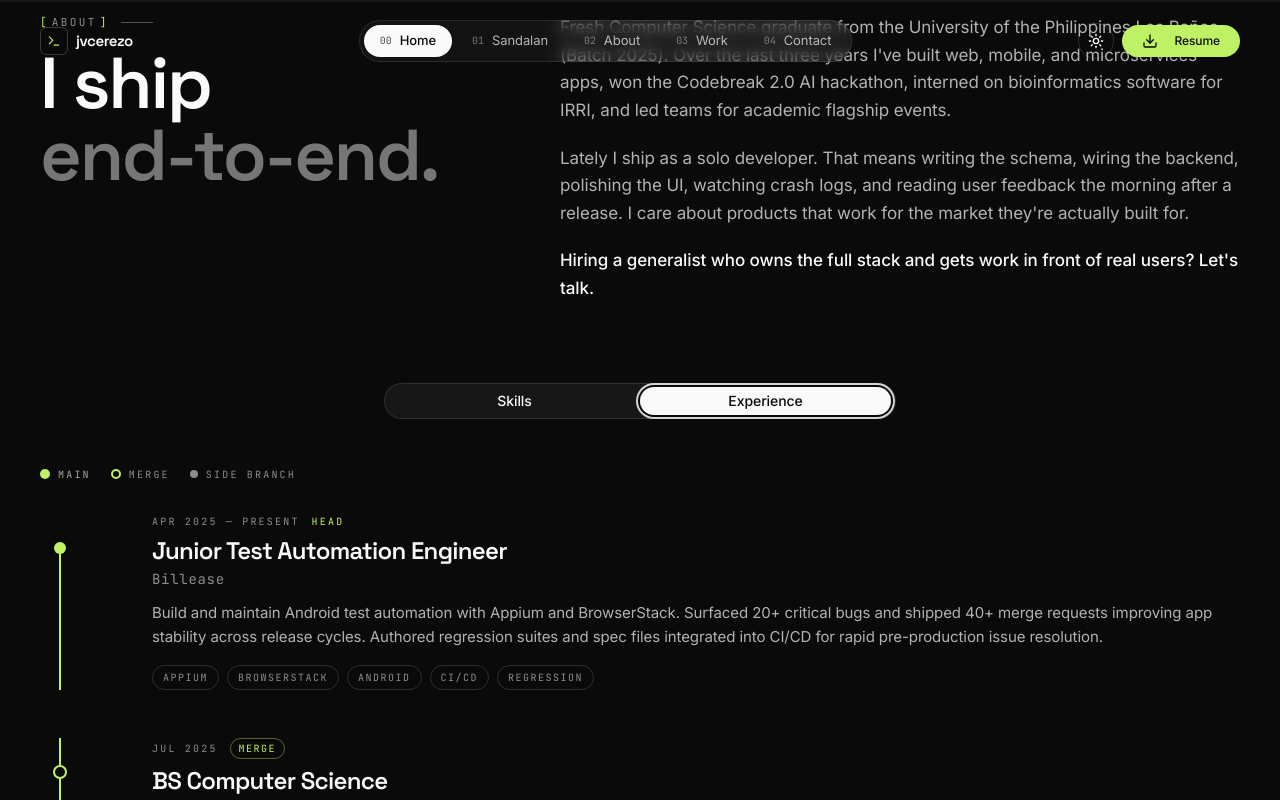
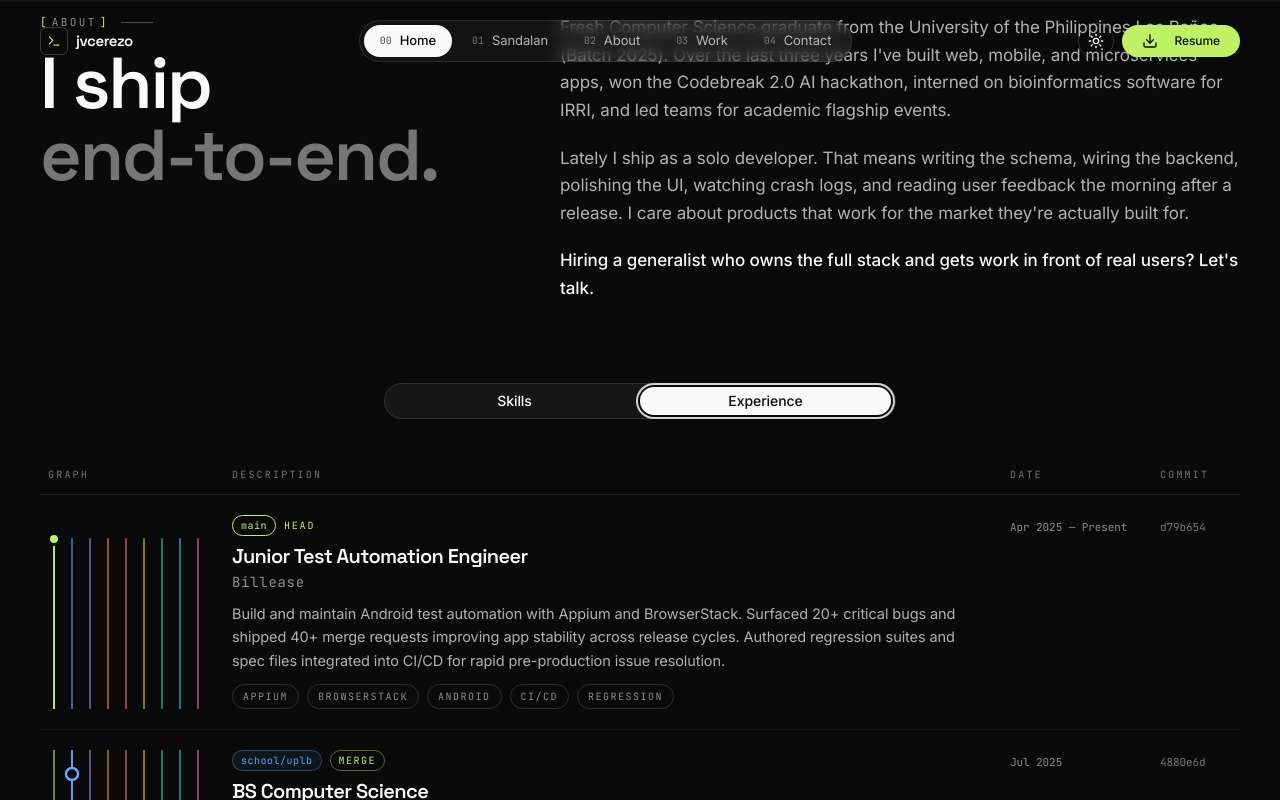
Before and after one commit to jvcerezo/portfolio, a React (Vite) app: page / in a window 1280 px wide. Both pictures are taken after a click on the tab "Experience". Shown: the part 3669-4469 px from the top of the page. Built offline with nearby package versions, Linux system fonts and the light colour scheme.

Commit message:
experience as multi-lane git graph with table layout

```diff
--- a/src/App.tsx
+++ b/src/App.tsx
@@ -378,23 +378,47 @@ const EXPERIENCE: Commit[] = [
   },
 ];
 
+// Multi-lane graph definition. One lane per branch, each with its own color.
+// Lane index determines x position in the gutter; order is left-to-right.
+const LANES: Record<
+  string,
+  { idx: number; color: string }
+> = {
+  'main': { idx: 0, color: 'rgb(var(--c-accent))' },
+  'school/uplb': { idx: 1, color: '#60a5fa' },         // blue
+  'event/cs-week': { idx: 2, color: '#a78bfa' },       // violet
+  'intern/irri': { idx: 3, color: '#f59e0b' },         // amber
+  'freelance/2-weeks': { idx: 4, color: '#fb7185' },   // rose
+  'hackathon/codebreak': { idx: 5, color: '#facc15' }, // yellow
+  'lead/elbigayan': { idx: 6, color: '#34d399' },      // emerald
+  'game/fire-nation': { idx: 7, color: '#22d3ee' },    // cyan
+  'backend/picsel': { idx: 8, color: '#f472b6' },      // pink
+};
+
+const LANE_X_OFFSET = 14;
+const LANE_GAP = 18;
+const NUM_LANES = Object.keys(LANES).length;
+const GUTTER_WIDTH = LANE_X_OFFSET * 2 + (NUM_LANES - 1) * LANE_GAP;
+
+function laneXFromIdx(idx: number): number {
+  return LANE_X_OFFSET + idx * LANE_GAP;
+}
+
 function ExperienceTree() {
   return (
-    <div className="relative">
-      {/* Branch legend */}
-      <div className="flex flex-wrap items-center gap-x-5 gap-y-2 mb-8 font-mono text-[10px] tracking-[0.22em] uppercase">
-        <span className="flex items-center gap-2 text-fg/65">
-          <span className="w-2.5 h-2.5 rounded-full bg-brand" />
-          main
-        </span>
-        <span className="flex items-center gap-2 text-fg/55">
-          <span className="w-2.5 h-2.5 rounded-full border-2 border-brand bg-bg" />
-          merge
-        </span>
-        <span className="flex items-center gap-2 text-fg/55">
-          <span className="w-2 h-2 rounded-full bg-fg/55" />
-          side branch
-        </span>
+    <div>
+      {/* Header row — like SourceTree column headers */}
+      <div
+        className="hidden md:grid items-center text-fg/45 font-mono text-[10px] tracking-[0.22em] uppercase pb-3 border-b border-fg/10"
+        style={{
+          gridTemplateColumns: `${GUTTER_WIDTH}px 1fr 130px 80px`,
+          columnGap: '1.25rem',
+        }}
+      >
+        <div className="px-2">Graph</div>
+        <div>Description</div>
+        <div>Date</div>
+        <div>Commit</div>
       </div>
 
       <ol>
@@ -407,6 +431,16 @@ function ExperienceTree() {
           />
         ))}
       </ol>
+
+      {/* Branch legend — keys to the colored lanes above. */}
+      <div className="flex flex-wrap items-center gap-x-4 gap-y-2 mt-8 pt-5 border-t border-fg/10 font-mono text-[10px] tracking-[0.18em] uppercase">
+        {Object.entries(LANES).map(([branch, lane]) => (
+          <span key={branch} className="flex items-center gap-2 text-fg/55">
+            <span className="w-2 h-2 rounded-full" style={{ background: lane.color }} />
+            {branch}
+          </span>
+        ))}
+      </div>
     </div>
   );
 }
@@ -420,103 +454,114 @@ function ExperienceRow({
   isFirst: boolean;
   isLast: boolean;
 }) {
-  const isSide = commit.branchKind === 'side';
   const isMerge = commit.branchKind === 'merge';
   const isMain = commit.branchKind === 'main';
   const isInit = commit.hash === '00init';
+  const branchLane = LANES[commit.branch] ?? LANES['main'];
 
   return (
-    <li className="relative grid grid-cols-[64px_1fr] sm:grid-cols-[88px_1fr] gap-4 sm:gap-6 py-6 first:pt-0">
-      {/* Gutter — pure CSS, no SVG. Uses absolute positioning anchored
-          to the row, so it always lines up regardless of content height. */}
-      <div className="relative">
-        {/* The main vertical line. Trimmed half-way at the very first
-            and very last rows so it doesn't overshoot. */}
-        <span
+    <li
+      className="grid items-stretch py-5 border-t border-fg/5 first:border-t-0 hover:bg-fg/[0.025] transition-colors"
+      style={{
+        gridTemplateColumns: `${GUTTER_WIDTH}px 1fr 130px 80px`,
+        columnGap: '1.25rem',
+      }}
+    >
+      {/* Graph lane */}
+      <div className="relative" style={{ minHeight: 64 }}>
+        <svg
           aria-hidden
-          className="absolute w-[2px] bg-brand"
-          style={{
-            left: '19px',
-            top: isFirst ? '34px' : 0,
-            bottom: isLast ? 'calc(100% - 34px)' : 0,
-          }}
-        />
+          width={GUTTER_WIDTH}
+          height="100%"
+          preserveAspectRatio="none"
+          className="absolute inset-0"
+        >
+          {/* Draw every lane line so the graph reads as a barcode of
+              parallel branches running through the timeline. */}
+          {Object.values(LANES).map((lane) => {
+            const x = laneXFromIdx(lane.idx);
+            const y1 = isFirst ? '24' : '0';
+            const y2 = isLast ? '24' : '100%';
+            return (
+              <line
+                key={lane.idx}
+                x1={x}
+                x2={x}
+                y1={y1}
+                y2={y2}
+                stroke={lane.color}
+                strokeWidth={2}
+                strokeOpacity={lane.idx === branchLane.idx ? 0.95 : 0.55}
+                strokeLinecap="round"
+              />
+            );
+          })}
 
-        {/* Side-branch tee — horizontal stub from main line out to the side dot. */}
-        {isSide && (
-          <span
-            aria-hidden
-            className="absolute h-[2px] bg-fg/35"
-            style={{
-              left: '20px',
-              right: '14px',
-              top: '33px',
-            }}
-          />
-        )}
-
-        {/* Commit dot — pinned at y=20px from row top so it lines up
-            with the date label in the content column. */}
-        {isMerge ? (
-          <span
-            aria-hidden
-            className="absolute w-3.5 h-3.5 rounded-full border-[2px] border-brand bg-bg"
-            style={{ left: '13px', top: '27px' }}
-            title="merge commit"
-          />
-        ) : isSide ? (
-          <span
-            aria-hidden
-            className="absolute w-2.5 h-2.5 rounded-full bg-fg/65"
-            style={{ right: '10px', top: '29px' }}
-          />
-        ) : (
-          <span
-            aria-hidden
-            className="absolute w-3 h-3 rounded-full bg-brand"
-            style={{ left: '14px', top: '28px' }}
-          />
-        )}
+          {/* The commit dot sits on its branch's lane. */}
+          {isMerge ? (
+            <circle
+              cx={laneXFromIdx(branchLane.idx)}
+              cy={24}
+              r={6}
+              fill="rgb(var(--c-bg))"
+              stroke={branchLane.color}
+              strokeWidth={2.5}
+            />
+          ) : (
+            <circle
+              cx={laneXFromIdx(branchLane.idx)}
+              cy={24}
+              r={5.5}
+              fill={branchLane.color}
+              stroke="rgb(var(--c-bg))"
+              strokeWidth={3}
+            />
+          )}
+        </svg>
       </div>
 
-      {/* Content */}
+      {/* Description */}
       <div className="min-w-0">
-        <div className="flex flex-wrap items-center gap-x-3 gap-y-1">
-          <span className="font-mono text-[10px] tracking-[0.22em] uppercase text-fg/55">
-            {commit.date}
+        <div className="flex flex-wrap items-center gap-x-2 gap-y-1">
+          {/* Branch ref pill (always shown so the row's lane is identifiable) */}
+          <span
+            className="font-mono text-[10px] tracking-[0.05em] px-2 py-0.5 rounded-full border"
+            style={{
+              color: branchLane.color,
+              borderColor: `${branchLane.color}55`,
+              background: `${branchLane.color}14`,
+            }}
+          >
+            {commit.branch}
           </span>
           {isMerge && (
             <span className="font-mono text-[10px] tracking-[0.15em] uppercase text-brand border border-brand/40 px-2 py-0.5 rounded-full">
               merge
             </span>
           )}
-          {isSide && (
-            <span className="font-mono text-[10px] tracking-[0.15em] uppercase text-fg/55 border border-fg/15 px-2 py-0.5 rounded-full">
-              {commit.branch}
-            </span>
-          )}
           {isMain && (
-            <span className="font-mono text-[10px] tracking-[0.22em] uppercase text-brand">
+            <span className="font-mono text-[10px] tracking-[0.18em] uppercase text-brand">
               HEAD
             </span>
           )}
+          <span className="md:hidden font-mono text-[10px] tracking-[0.22em] uppercase text-fg/45 ml-auto">
+            {commit.date}
+          </span>
         </div>
 
-        <h3 className="font-display text-xl lg:text-2xl font-semibold text-fg tracking-tight mt-1.5">
+        <h3 className="font-display text-lg lg:text-xl font-semibold text-fg tracking-tight mt-1.5 leading-tight">
           {commit.role}
         </h3>
         <div className="text-fg/55 text-sm font-mono tracking-[0.05em] mt-0.5">
           {commit.company}
         </div>
-
         {!isInit && (
-          <p className="text-fg/70 leading-relaxed mt-3 text-[15px]">
+          <p className="text-fg/70 leading-relaxed mt-2.5 text-[14.5px]">
             {commit.description}
           </p>
         )}
-
         {commit.tags.length > 0 && (
-          <div className="flex flex-wrap gap-2 mt-4">
+          <div className="flex flex-wrap gap-2 mt-3">
             {commit.tags.map((t) => (
               <span
                 key={t}
@@ -527,6 +572,16 @@ function ExperienceRow({
             ))}
           </div>
         )}
+      </div>
+
+      {/* Date — only shown on md+ so mobile uses inline date */}
+      <div className="hidden md:block font-mono text-[11px] text-fg/55 tabular-nums whitespace-nowrap pt-1">
+        {commit.date}
+      </div>
+
+      {/* Commit hash */}
+      <div className="hidden md:block font-mono text-[11px] text-fg/45 tabular-nums pt-1">
+        {commit.hash}
       </div>
     </li>
   );
```
